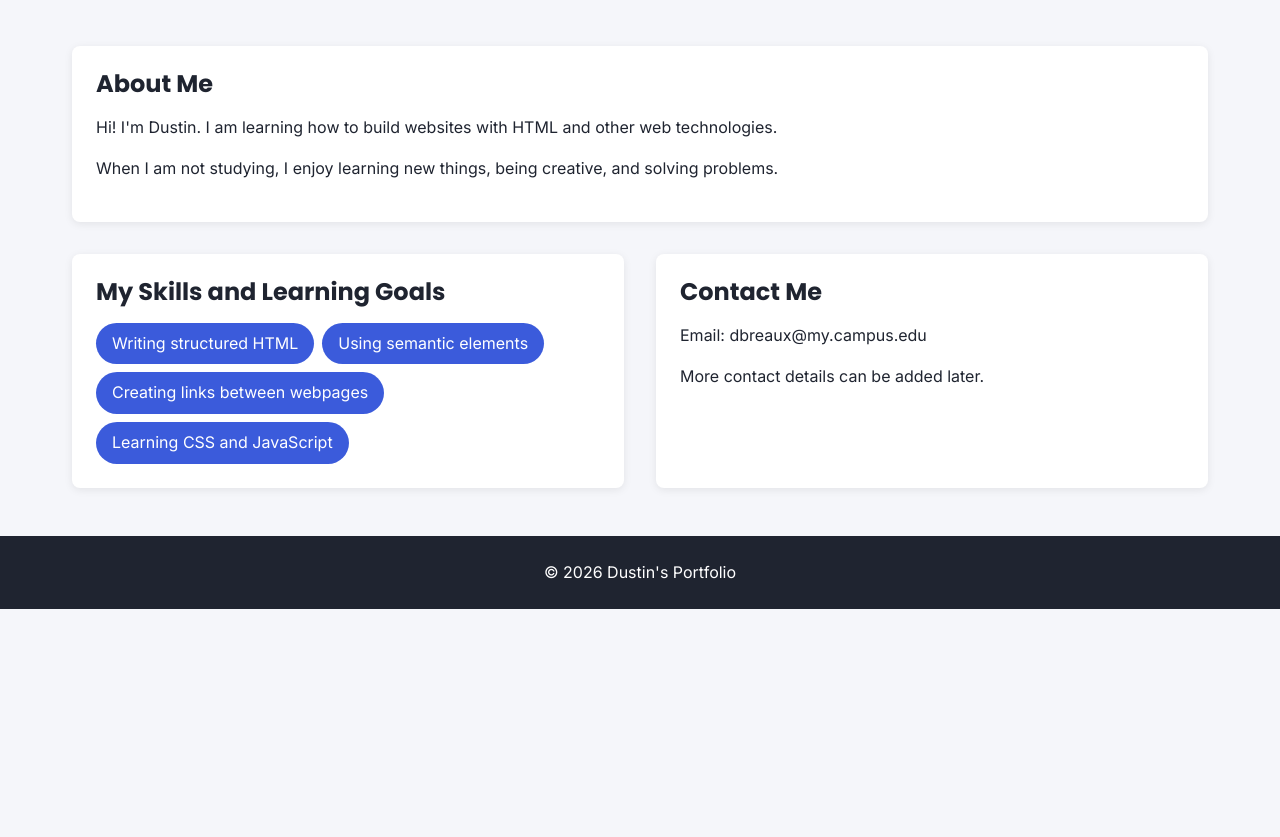
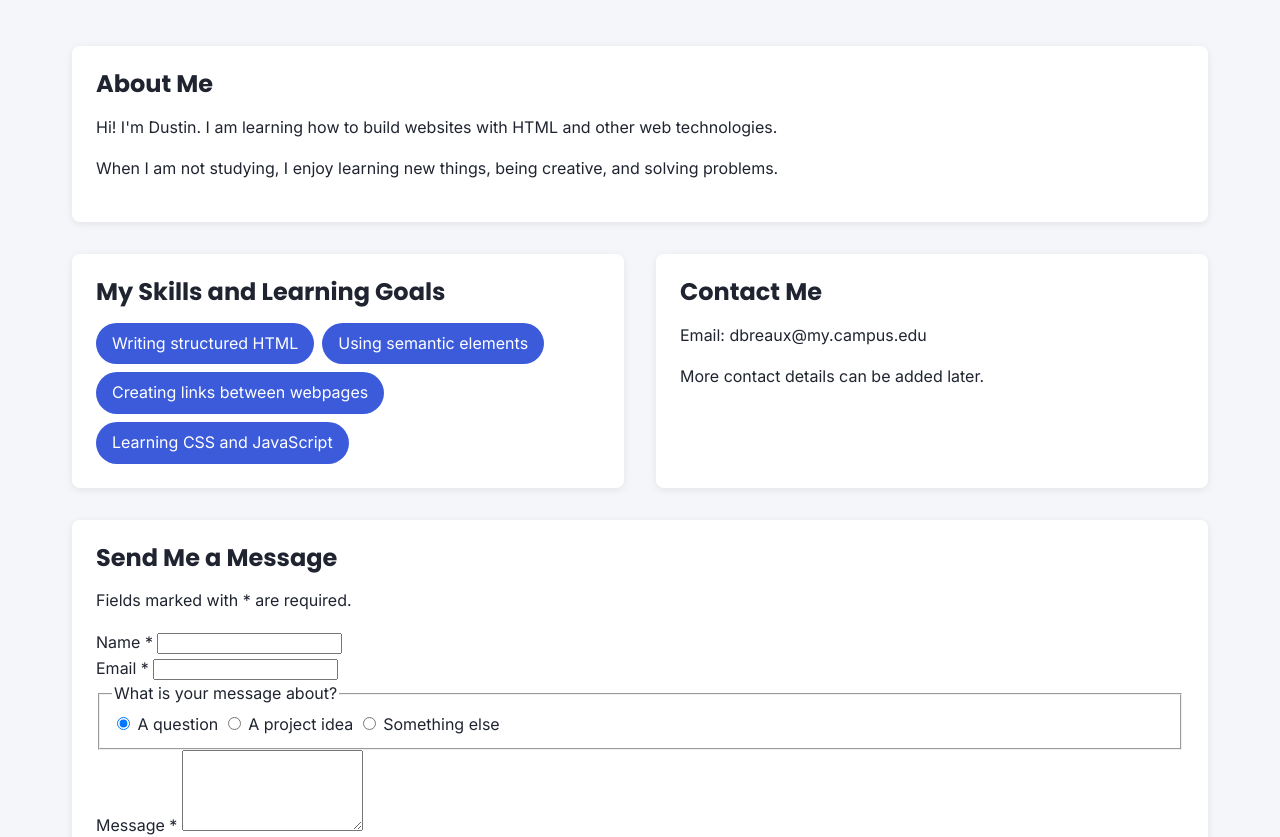
Before and after one commit to dbreaux-source/Portfolio, a plain HTML site: page about.html in a window 1280 px wide. Shown: the part 98-935 px from the top of the page. Before the commit the page ends 800 px from the top, so only its background shows below. Drawn offline with Linux system fonts and the light colour scheme.

Commit message:
Add contact form to About page
Added a contact form section to the About page.

```diff
--- a/about.html
+++ b/about.html
@@ -44,6 +44,40 @@
             <p>Email: dbreaux@my.campus.edu</p>
             <p>More contact details can be added later.</p>
         </section>
+        <section class="card full-width" aria-labelledby="form-heading">
+  <h2 id="form-heading">Send Me a Message</h2>
+  <p>Fields marked with * are required.</p>
+
+  <form id="contact-form" novalidate>
+    <div class="field">
+      <label for="name">Name *</label>
+      <input type="text" id="name" name="name" autocomplete="name" required aria-describedby="name-error">
+      <p class="error-message" id="name-error" hidden></p>
+    </div>
+
+    <div class="field">
+      <label for="email">Email *</label>
+      <input type="email" id="email" name="email" autocomplete="email" required aria-describedby="email-error">
+      <p class="error-message" id="email-error" hidden></p>
+    </div>
+
+    <fieldset>
+      <legend>What is your message about?</legend>
+      <label class="choice"><input type="radio" name="topic" value="question" checked> A question</label>
+      <label class="choice"><input type="radio" name="topic" value="project"> A project idea</label>
+      <label class="choice"><input type="radio" name="topic" value="other"> Something else</label>
+    </fieldset>
+
+    <div class="field">
+      <label for="message">Message *</label>
+      <textarea id="message" name="message" rows="5" required aria-describedby="message-error"></textarea>
+      <p class="error-message" id="message-error" hidden></p>
+    </div>
+
+    <button type="submit" class="button">Send message</button>
+    <p id="form-status" role="status" tabindex="-1"></p>
+  </form>
+</section>
     </main>
 
     <footer>
```
